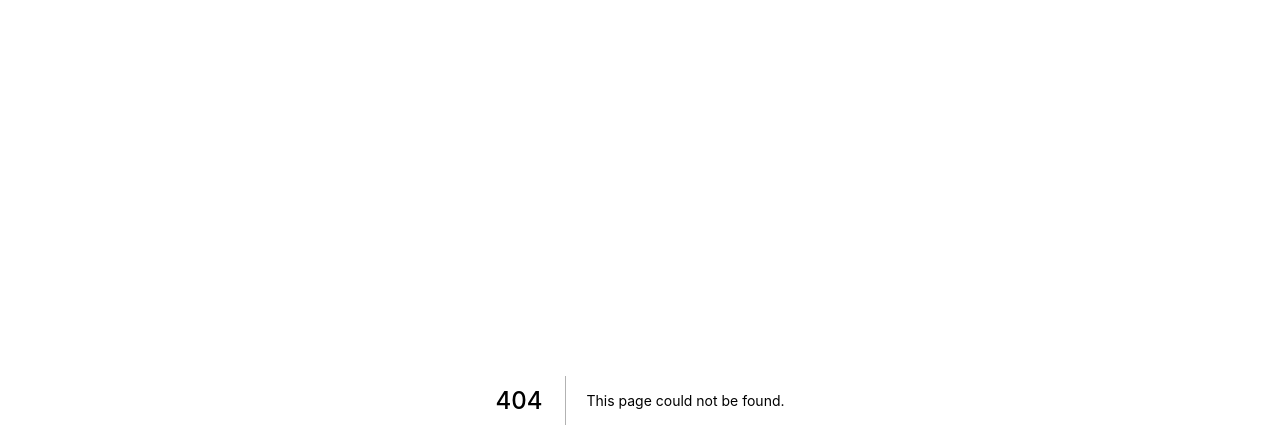
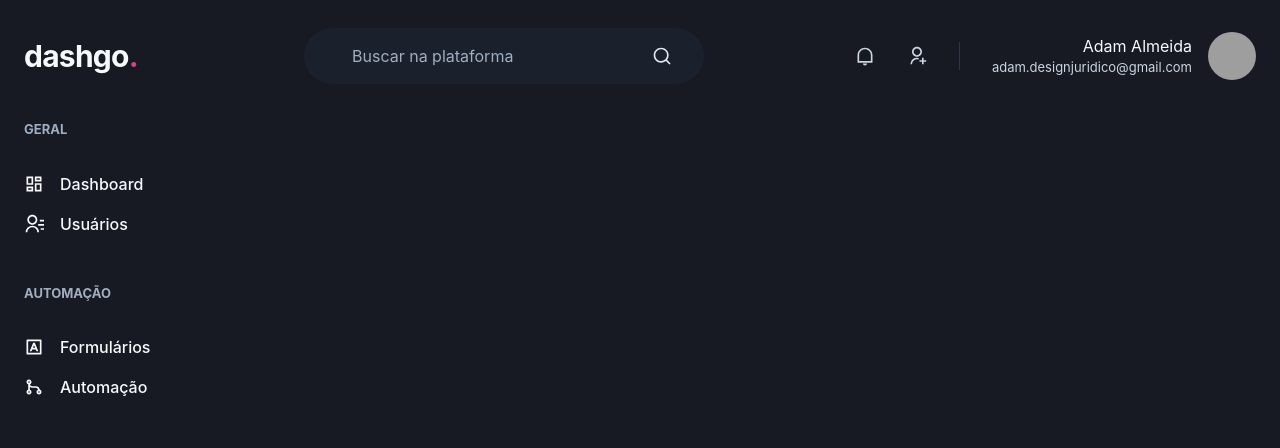
Before and after one commit to Adam-Almeida/dashgo, a Next.js app: page /dashboard in a window 1280 px wide. Before the commit this address had no page. Shown: the top 448 px of the page. Built offline with nearby package versions, Linux system fonts and the light colour scheme; grey boxes are pictures that could not be loaded.

Commit message:
Finalizando Header e Iniciando a Sidebar

```diff
--- a/package.json
+++ b/package.json
@@ -17,7 +17,8 @@
     "framer-motion": "^6.5.1",
     "next": "12.2.3",
     "react": "18.2.0",
-    "react-dom": "18.2.0"
+    "react-dom": "18.2.0",
+    "react-icons": "^4.4.0"
   },
   "devDependencies": {
     "@types/node": "18.6.1",
--- /dev/null
+++ b/src/components/Header.tsx
@@ -0,0 +1,79 @@
+import { Avatar, Box, Flex, HStack, Icon, Input, Stack, Text } from "@chakra-ui/react";
+import {
+  RiNotificationLine,
+  RiSearchLine,
+  RiUserAddLine,
+} from "react-icons/ri";
+
+export default function Header() {
+  return (
+    <Flex
+      as="header"
+      width="100%"
+      maxWidth={1480}
+      h="20"
+      mx="auto"
+      mt="4"
+      px="6"
+      align="center"
+    >
+      <Text fontSize="3xl" fontWeight="bold" letterSpacing="tight" w="64">
+        dashgo
+        <Text as="span" color="pink.500">
+          .
+        </Text>
+      </Text>
+
+      <Flex
+        as="label"
+        flex="1"
+        py="4"
+        px="8"
+        ml="6"
+        maxW={400}
+        color="gray.200"
+        alignItems="center"
+        position="relative"
+        backgroundColor="gray.800"
+        borderRadius="full"
+      >
+        <Input
+          color="gray.50"
+          px="4"
+          mr="4"
+          variant="unstyled"
+          placeholder="Buscar na plataforma"
+          _placeholder={{ color: "gray.400" }}
+        />
+
+        <Icon as={RiSearchLine} fontSize="20" />
+      </Flex>
+
+      <Flex align="center" ml="auto">
+        <HStack
+          spacing="8"
+          mx="8"
+          pr="8"
+          py="1"
+          color="gray.300"
+          borderRightWidth={1}
+          borderColor="gray.700"
+        >
+          <Icon as={RiNotificationLine} fontSize="20" />
+          <Icon as={RiUserAddLine} fontSize="20" />
+        </HStack>
+
+        <Flex align="center">
+          <Box mr="4" textAlign="right">
+            <Text>Adam Almeida</Text>
+            <Text color="gray.300" fontSize="small">
+              adam.designjuridico@gmail.com
+            </Text>
+          </Box>
+          <Avatar size="md"
+          src="https://github.com/adam-almeida.png" name="Adam ALmeida"/>
+        </Flex>
+      </Flex>
+    </Flex>
+  );
+}
--- /dev/null
+++ b/src/components/Sidebar.tsx
@@ -0,0 +1,40 @@
+import { Box, Icon, Link, Stack, Text } from "@chakra-ui/react";
+import { RiContactsLine, RiDashboardLine, RiGitMergeLine, RiInputMethodLine } from "react-icons/ri";
+
+export function Sidebar() {
+    return (
+        <Box as="aside" w="64" mr="8">
+            <Stack spacing="12" align="flex-start">
+                <Box>
+                    <Text fontWeight="bold" color="gray.400" fontSize="small">GERAL</Text>
+                    <Stack spacing="4" mt="8" align="stretch">
+                        <Link display="flex" alignItems="center">
+                        <Icon as={RiDashboardLine} fontSize="20" />
+                        <Text ml="4" fontWeight="medium">Dashboard</Text>
+                        </Link>
+
+                        <Link display="flex" alignItems="center">
+                        <Icon as={RiContactsLine} fontSize="20" />
+                        <Text ml="4" fontWeight="medium">Usuários</Text>
+                        </Link>
+                    </Stack>
+                </Box>
+
+                <Box>
+                    <Text fontWeight="bold" color="gray.400" fontSize="small">AUTOMAÇÃO</Text>
+                    <Stack spacing="4" mt="8" align="stretch">
+                        <Link display="flex" alignItems="center">
+                        <Icon as={RiInputMethodLine} fontSize="20" />
+                        <Text ml="4" fontWeight="medium">Formulários</Text>
+                        </Link>
+
+                        <Link display="flex" alignItems="center">
+                        <Icon as={RiGitMergeLine} fontSize="20" />
+                        <Text ml="4" fontWeight="medium">Automação</Text>
+                        </Link>
+                    </Stack>
+                </Box>
+            </Stack>
+        </Box>
+    )
+}
--- /dev/null
+++ b/src/pages/dashboard.tsx
@@ -0,0 +1,14 @@
+import { Flex } from "@chakra-ui/react";
+import Header from "../components/Header";
+import { Sidebar } from "../components/Sidebar";
+
+export default function Dashboard() {
+  return (
+    <Flex direction="column" h="100vh">
+      <Header />
+      <Flex w="100%" my="6" maxWidth={1480} mx="auto" px="6">
+        <Sidebar/>
+      </Flex>
+    </Flex>
+  );
+}
```
Also changed, not shown: 1 other file (tests, documents, lock files or other folders).
